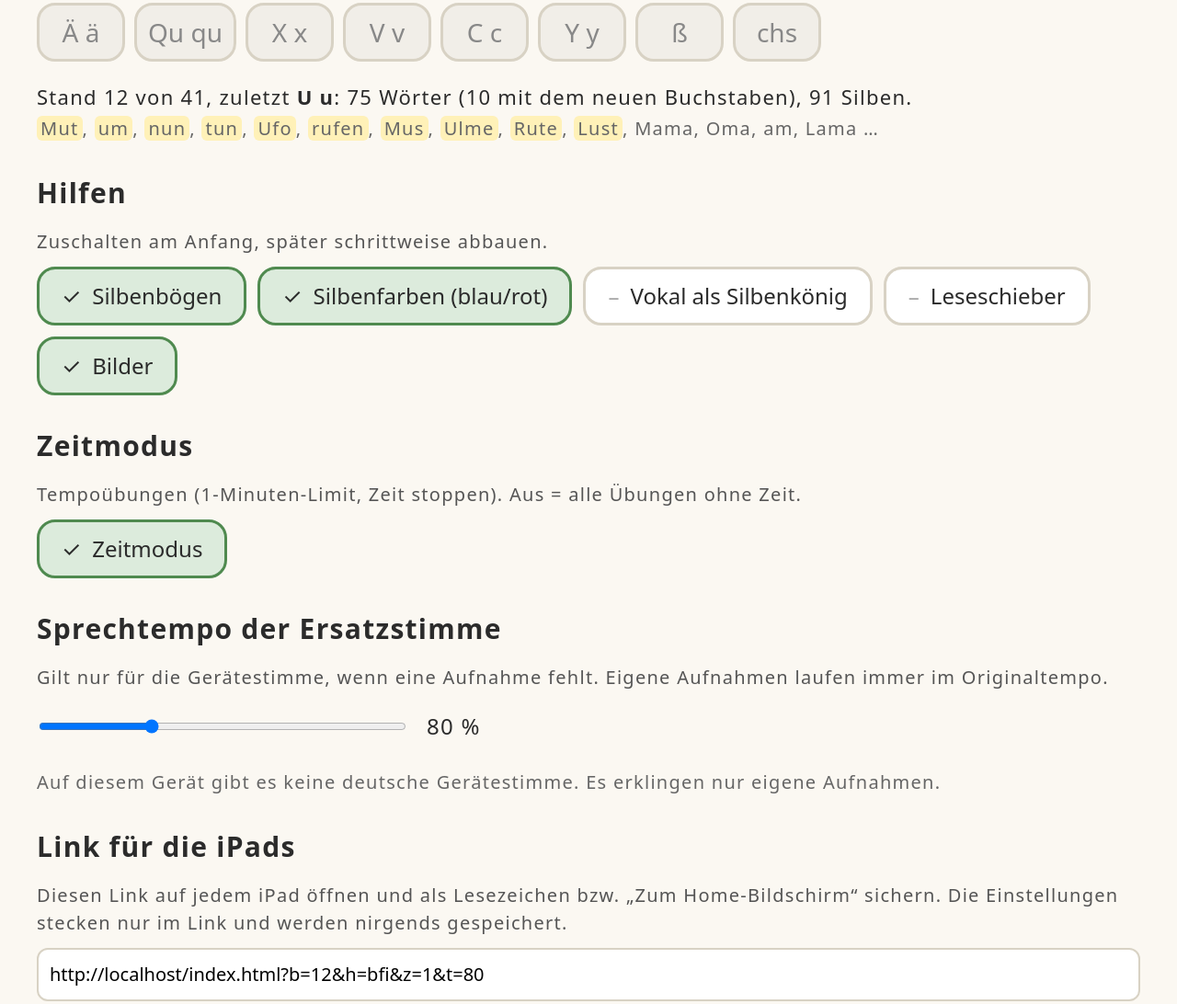
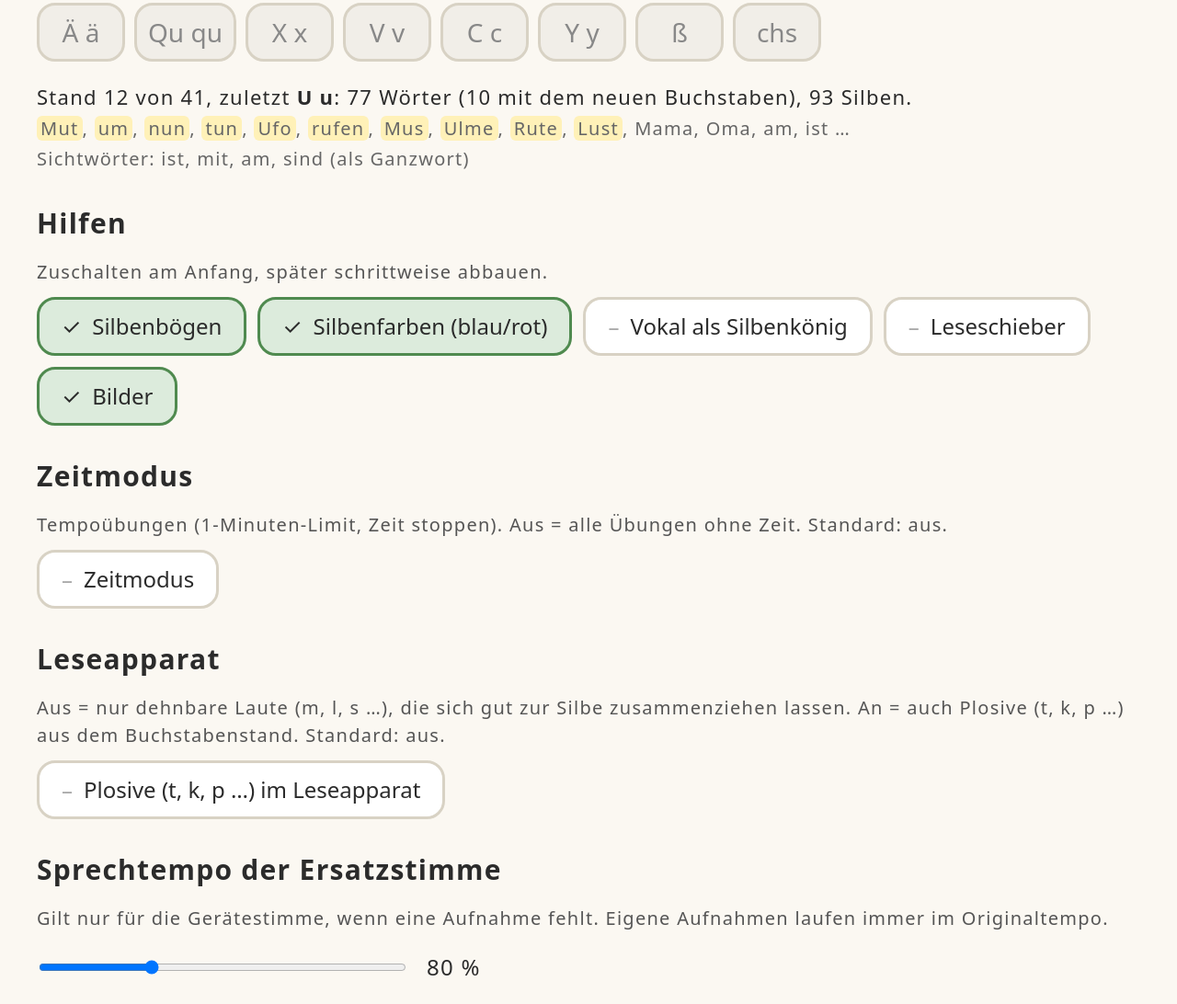
Before and after one commit to AnnaAlfares/lese-app, a plain HTML site: page lehrkraft.html in a window 1280 px wide. Shown: the part 468-1560 px from the top of the page at 92% size. Drawn offline with Linux system fonts and the light colour scheme.

Commit message:
Frühe Sichtwörter, Zeitmodus standardmäßig aus, Schalter Plosive im Leseapparat
- woerter.js: Sichtwörter um „am“ und „sind“ ergänzt; FRUEHE_SICHTWOERTER (am, ist, mit, sind)
  erscheinen ab Stand 4 als Ganzwort (Vorschlag, Entscheidung offen). sichtwoerter() liefert
  lesbar (darf gezeigt werden), erlesbar und ganzwort. lesbareWoerter() bleibt streng erlesbar;
  ist/mit/sind stehen dort ab I bzw. D.
- config.js: Zeitmodus Standard aus; neues Feld plosive (URL-Parameter p=1, Standard aus)
- lehrkraft: Schalter „Plosive (t, k, p …) im Leseapparat“, Vorschau zeigt Sichtwörter
- Testseite markiert Ganzwörter; README dokumentiert die Parameter

Co-Authored-By: Claude Opus 5.5 <noreply@anthropic.com>

```diff
--- a/js/config.js
+++ b/js/config.js
@@ -110,11 +110,12 @@ export const STUFEN = Object.freeze([
 // ---------------------------------------------------------------------------
 // Einstellungen der Lehrkraft – nur als URL-Parameter
 // ---------------------------------------------------------------------------
-// Beispiel: index.html?b=12&h=bfi&z=1&t=80
+// Beispiel: index.html?b=12&h=bfi&z=1&t=80&p=0
 //   b  Buchstabenstand (1–41): so viele Grapheme der Reihenfolge sind eingeführt
 //   h  Hilfen als Kürzel (siehe HILFEN), „0“ = keine Hilfen
-//   z  Zeitmodus 1 = an, 0 = aus
+//   z  Zeitmodus 1 = an, 0 = aus (Standard: aus – die Lehrkraft schaltet ihn ein)
 //   t  Sprechtempo in Prozent (50–150)
+//   p  Plosive (t, k, p …) im Leseapparat: 1 = ja, 0 = nein (Standard: nein, nur dehnbare Laute)
 
 export const HILFEN = Object.freeze([
   { id: 'boegen',   kuerzel: 'b', titel: 'Silbenbögen' },
@@ -127,8 +128,9 @@ export const HILFEN = Object.freeze([
 export const STANDARD = Object.freeze({
   stand: 12,                                   // O bis U
   hilfen: ['boegen', 'farben', 'bilder'],
-  zeitmodus: true,
+  zeitmodus: false,                            // Lehrkraft schaltet ein
   tempo: 80,
+  plosive: false,                              // Leseapparat: nur dehnbare Laute
 });
 
 const begrenze = (zahl, min, max, ersatz) =>
@@ -141,6 +143,7 @@ export function leseEinstellungen(query = globalThis.location?.search ?? '') {
     stand: begrenze(parseInt(p.get('b'), 10), 1, ANZAHL_BUCHSTABEN, STANDARD.stand),
     zeitmodus: p.has('z') ? p.get('z') !== '0' : STANDARD.zeitmodus,
     tempo: begrenze(parseInt(p.get('t'), 10), 50, 150, STANDARD.tempo),
+    plosive: p.has('p') ? p.get('p') === '1' : STANDARD.plosive,
     hilfen: {},
   };
   const h = p.get('h');
@@ -153,7 +156,8 @@ export function leseEinstellungen(query = globalThis.location?.search ?? '') {
 /** Baut aus Einstellungen den Query-String (ohne „?“). */
 export function einstellungenAlsParameter(e) {
   const h = HILFEN.filter(hilfe => e.hilfen[hilfe.id]).map(hilfe => hilfe.kuerzel).join('') || '0';
-  return new URLSearchParams({ b: e.stand, h, z: e.zeitmodus ? 1 : 0, t: e.tempo }).toString();
+  return new URLSearchParams({ b: e.stand, h, z: e.zeitmodus ? 1 : 0, t: e.tempo, p: e.plosive ? 1 : 0 })
+    .toString();
 }
 
 /** Hängt die aktuellen Einstellungen an einen internen Link an, damit sie beim Weiterklicken erhalten bleiben. */
--- a/js/lehrkraft.js
+++ b/js/lehrkraft.js
@@ -2,7 +2,7 @@
 // Der Zustand steht nur in der Adresse dieser Seite (history.replaceState) – kein Speichern.
 
 import { BUCHSTABEN, HILFEN, leseEinstellungen, einstellungenAlsParameter } from './config.js';
-import { lesbareWoerter, lesbareSilben } from './woerter.js';
+import { lesbareWoerter, lesbareSilben, sichtwoerter } from './woerter.js';
 import { setzeTempo, sprichMitStimme, stimmeBereit } from './audio.js';
 
 const e = leseEinstellungen();
@@ -30,6 +30,9 @@ $('hilfen').addEventListener('click', ev => {
 
 // Zeitmodus
 $('zeitmodus').addEventListener('click', () => { e.zeitmodus = !e.zeitmodus; aktualisiere(); });
+
+// Plosive im Leseapparat
+$('plosive').addEventListener('click', () => { e.plosive = !e.plosive; aktualisiere(); });
 
 // Sprechtempo
 $('tempo').value = e.tempo;
@@ -63,6 +66,7 @@ function aktualisiere() {
     knopf.setAttribute('aria-pressed', e.hilfen[knopf.dataset.hilfe]);
   }
   $('zeitmodus').setAttribute('aria-pressed', e.zeitmodus);
+  $('plosive').setAttribute('aria-pressed', e.plosive);
   $('tempo-wert').textContent = `${e.tempo} %`;
   setzeTempo(e.tempo);
 
@@ -70,11 +74,13 @@ function aktualisiere() {
   const woerter = lesbareWoerter(n);
   const silben = lesbareSilben(n);
   const neue = woerter.filter(w => w.neu).length;
+  const sicht = sichtwoerter(n).filter(x => x.lesbar);
   const beispiele = woerter.slice(0, 14)
     .map(w => w.neu ? `<span class="neu">${w.wort}</span>` : w.wort).join(', ');
   $('vorschau').innerHTML = `Stand ${n} von ${BUCHSTABEN.length}, zuletzt <b>${BUCHSTABEN[n - 1].anzeige}</b>: `
     + `${woerter.length} Wörter (${neue} mit dem neuen Buchstaben), ${silben.length} Silben.`
-    + (woerter.length ? `<br><span class="leise">${beispiele}${woerter.length > 14 ? ' …' : ''}</span>` : '');
+    + (woerter.length ? `<br><span class="leise">${beispiele}${woerter.length > 14 ? ' …' : ''}</span>` : '')
+    + (sicht.length ? `<br><span class="leise">Sichtwörter: ${sicht.map(x => x.ganzwort ? `${x.wort} (als Ganzwort)` : x.wort).join(', ')}</span>` : '');
 
   // Adresse dieser Seite und Link für die iPads
   const parameter = einstellungenAlsParameter(e);
--- a/js/woerter.js
+++ b/js/woerter.js
@@ -22,7 +22,12 @@ const WORTLISTE = [
   // lesbar ab A (O M E A)
   ['Ma-ma', 'nomen', true],
   ['O-ma', 'nomen', true],
-  ['am', 'wort', false],
+  ['am', 'wort', false],      // Sichtwort
+  // Sichtwörter: hier stehen sie, sobald sie erlesbar sind (ist, mit ab I; sind ab D).
+  // Vorher erscheinen sie nur als Ganzwort über sichtwoerter() (siehe FRUEHE_SICHTWOERTER).
+  ['ist', 'wort', false],
+  ['mit', 'wort', false],
+  ['sind', 'wort', false],
   // ab L
   ['La-ma', 'nomen', true],
   ['Lo-la', 'name', false],
@@ -142,8 +147,14 @@ const WORTLISTE = [
   ['Jo-jo', 'nomen', true],
 ];
 
-// Sichtwörter (CLAUDE.md, Regel 3): werden als Ganzes gelernt.
-export const SICHTWOERTER = Object.freeze(['ich', 'du', 'und', 'ist', 'das', 'mit', 'auf', 'ein']);
+// Sichtwörter (CLAUDE.md, Regel 3, ergänzt um „am“ und „sind“): werden als Ganzes gelernt.
+export const SICHTWOERTER = Object.freeze(['ich', 'du', 'und', 'ist', 'das', 'mit', 'auf', 'ein', 'am', 'sind']);
+
+// Früh gezeigte Sichtwörter: erscheinen ab diesem Buchstabenstand in den Übungen als Ganzwort,
+// auch wenn noch nicht alle ihre Buchstaben eingeführt sind (z. B. „sind“ vor dem D).
+// Alle übrigen Sichtwörter erscheinen erst, wenn sie erlesbar sind.
+// VORSCHLAG Stand 4 (O M E A): ab da gibt es die ersten Wörter (Mama, Oma, am). Entscheidung: Anna.
+export const FRUEHE_SICHTWOERTER = Object.freeze({ am: 4, ist: 4, mit: 4, sind: 4 });
 
 // Wörternetze (Analogielesen): gleiches Wortende, anderer Anfang.
 // Das Modellwort ist das erste Wort; es wird zuerst sicher gelesen, die anderen per Analogie.
@@ -278,11 +289,27 @@ export function lesbareSilben(stand) {
     .sort((a, b) => (b.neu - a.neu) || (a.art === b.art ? 0 : a.art === 'offen' ? -1 : 1));
 }
 
-/** Sichtwörter mit der Angabe, ob sie mit den eingeführten Buchstaben schon erlesbar wären. */
+/**
+ * Sichtwörter bei einem Buchstabenstand.
+ *   ab          Stand, ab dem das Wort in Übungen erscheint (früh gezeigt oder sobald erlesbar)
+ *   lesbar      darf bei diesem Stand gezeigt werden (ab <= stand)
+ *   erlesbarAb  Stand, ab dem alle Buchstaben eingeführt sind
+ *   erlesbar    alle Buchstaben eingeführt – das Wort kann auch Laut für Laut erlesen werden
+ *   ganzwort    wird gezeigt, ist aber noch nicht erlesbar: nur als Ganzwort verwenden
+ *               (nicht in Übungen, die Laut für Laut zusammenschleifen)
+ * Hinweis: lesbareWoerter() enthält nur erlesbare Wörter, also nie ein Ganzwort.
+ */
 export function sichtwoerter(stand) {
   return SICHTWOERTER.map(wort => {
     const grapheme = zerlege(wort);
-    return { wort, grapheme, ab: lesbarAb(grapheme), lesbar: lesbarAb(grapheme) <= stand };
+    const erlesbarAb = lesbarAb(grapheme);
+    const ab = Math.min(erlesbarAb, FRUEHE_SICHTWOERTER[wort] ?? Infinity);
+    return {
+      wort, grapheme, ab, erlesbarAb,
+      lesbar: ab <= stand,
+      erlesbar: erlesbarAb <= stand,
+      ganzwort: ab <= stand && erlesbarAb > stand,
+    };
   });
 }
 
--- a/lehrkraft.html
+++ b/lehrkraft.html
@@ -24,8 +24,14 @@
     <div class="schalter" id="hilfen"></div>
 
     <h2>Zeitmodus</h2>
-    <p class="erklaerung">Tempoübungen (1-Minuten-Limit, Zeit stoppen). Aus = alle Übungen ohne Zeit.</p>
-    <div class="schalter"><button id="zeitmodus" aria-pressed="true">Zeitmodus</button></div>
+    <p class="erklaerung">Tempoübungen (1-Minuten-Limit, Zeit stoppen). Aus = alle Übungen ohne Zeit.
+      Standard: aus.</p>
+    <div class="schalter"><button id="zeitmodus" aria-pressed="false">Zeitmodus</button></div>
+
+    <h2>Leseapparat</h2>
+    <p class="erklaerung">Aus = nur dehnbare Laute (m, l, s …), die sich gut zur Silbe zusammenziehen lassen.
+      An = auch Plosive (t, k, p …) aus dem Buchstabenstand. Standard: aus.</p>
+    <div class="schalter"><button id="plosive" aria-pressed="false">Plosive (t, k, p …) im Leseapparat</button></div>
 
     <h2>Sprechtempo der Ersatzstimme</h2>
     <p class="erklaerung">Gilt nur für die Gerätestimme, wenn eine Aufnahme fehlt. Eigene Aufnahmen laufen immer im Originaltempo.</p>
```
Also changed, not shown: test/woerter.html (+8 -5 lines), 1 other file.
